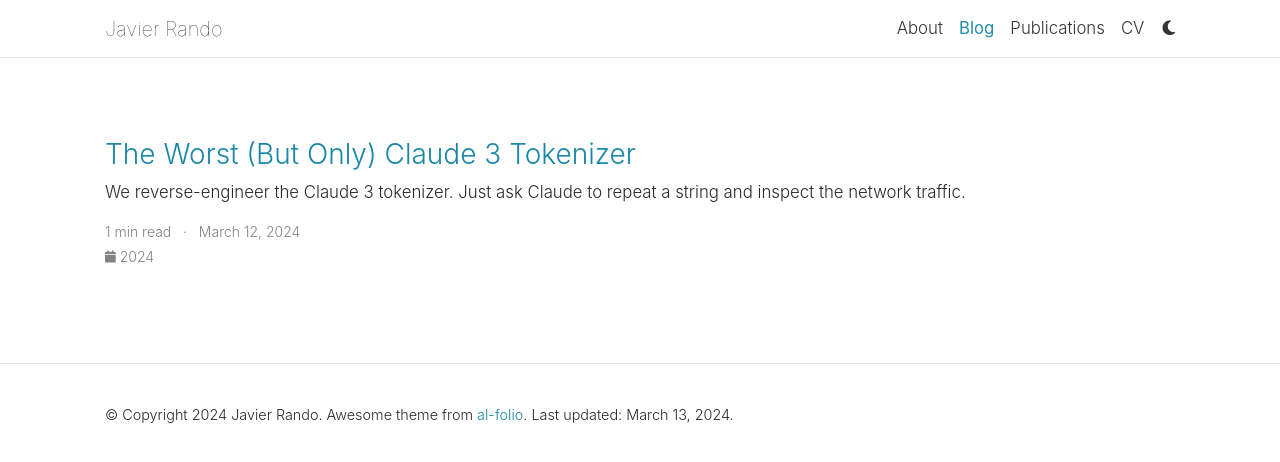
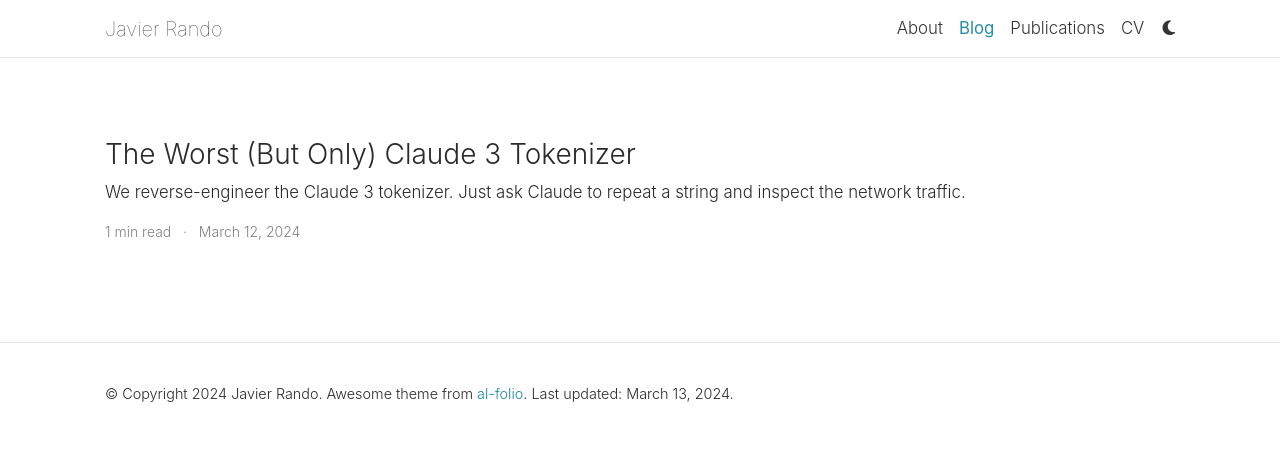
Before and after one commit to javirandor/javirandor.github.io, a Jekyll site: the page built from _pages/blog.md, in a window 1280 px wide. Shown: the top 462 px of the page. Built offline with Jekyll 4.4.1, drawn with Linux system fonts in a browser that asks for light colours; full-size pictures stand in for the smaller copies a plugin makes; the list of posts is cut into pages by our own code; comment, search, counter and statistics services are not loaded; a style sheet for code colours, icons or effects is not loaded.

Commit message:
minor styling for blog

```diff
--- a/_pages/blog.md
+++ b/_pages/blog.md
@@ -91,9 +91,9 @@
 {% endif %}
         <h3>
         {% if post.redirect == blank %}
-          <a class="post-title" href="{{ post.url | relative_url }}">{{ post.title }}</a>
+          <a class="blog-title" href="{{ post.url | relative_url }}">{{ post.title }}</a>
         {% elsif post.redirect contains '://' %}
-          <a class="post-title" href="{{ post.redirect }}" target="_blank">{{ post.title }}</a>
+          <a class="blog-title" href="{{ post.redirect }}" target="_blank">{{ post.title }}</a>
           <svg width="2rem" height="2rem" viewBox="0 0 40 40" xmlns="http://www.w3.org/2000/svg">
             <path d="M17 13.5v6H5v-12h6m3-3h6v6m0-6-9 9" class="icon_svg-stroke" stroke="#999" stroke-width="1.5" fill="none" fill-rule="evenodd" stroke-linecap="round" stroke-linejoin="round"></path>
           </svg>
@@ -110,8 +110,6 @@
         {% endif %}
       </p>
       <p class="post-tags">
-        <a href="{{ year | prepend: '/blog/' | prepend: site.baseurl}}">
-          <i class="fa-solid fa-calendar fa-sm"></i> {{ year }} </a>
 
           {% if tags != "" %}
           &nbsp; &middot; &nbsp;
--- a/_sass/_base.scss
+++ b/_sass/_base.scss
@@ -512,7 +512,9 @@
   mjx-container[jax="CHTML"][display="true"] {
     display: unset;
   };
+}
 
+.blog-title {
   color: var(--global-theme-color) !important;
 }
 
```
